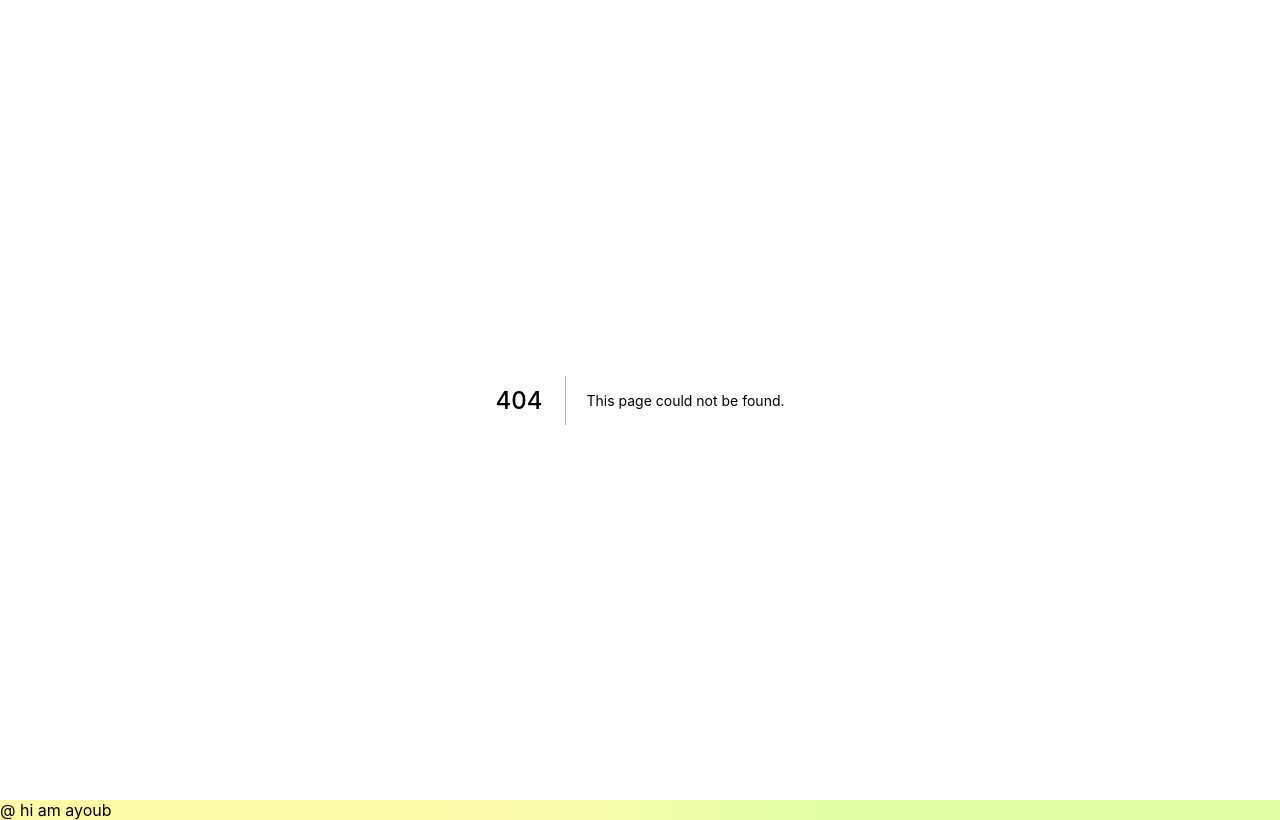
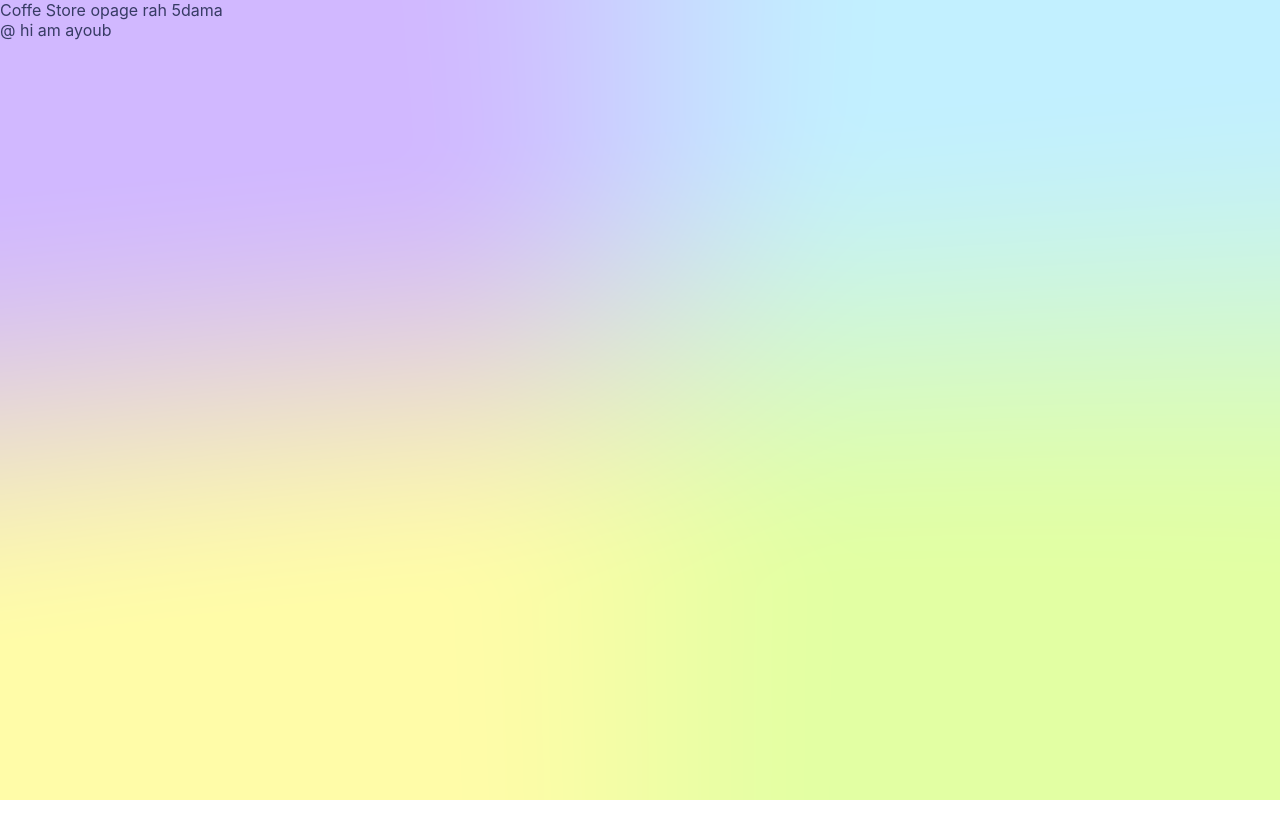
Before and after one commit to bbouya/Discorver_coffe_store, a Next.js app in the folder discover-caffe-store/: page /coffe-store/coffe-store in a window 1280 px wide. Before the commit this address had no page. Built offline with nearby package versions, Linux system fonts and the light colour scheme.

Commit message:
Coffe-store
add folder caffee store

```diff
--- /dev/null
+++ b/discover-caffe-store/pages/coffe-store/coffe-store.js
@@ -0,0 +1,12 @@
+
+
+const CoffeeStore = () => {
+
+    return <div>Coffe Store opage rah 5dama</div>
+}
+
+
+
+
+
+export default CoffeeStore;
--- a/discover-caffe-store/pages/index.js
+++ b/discover-caffe-store/pages/index.js
@@ -12,7 +12,7 @@ export default function Home() {
   return (
     <div className={styles.container}>
       <Head>
-        <title>Coffe Connisseur</title>
+        <title>Coffe Connoisseur</title>
 
         <link rel = 'icon' href = '/favion.ico'/>
       </Head>
```
